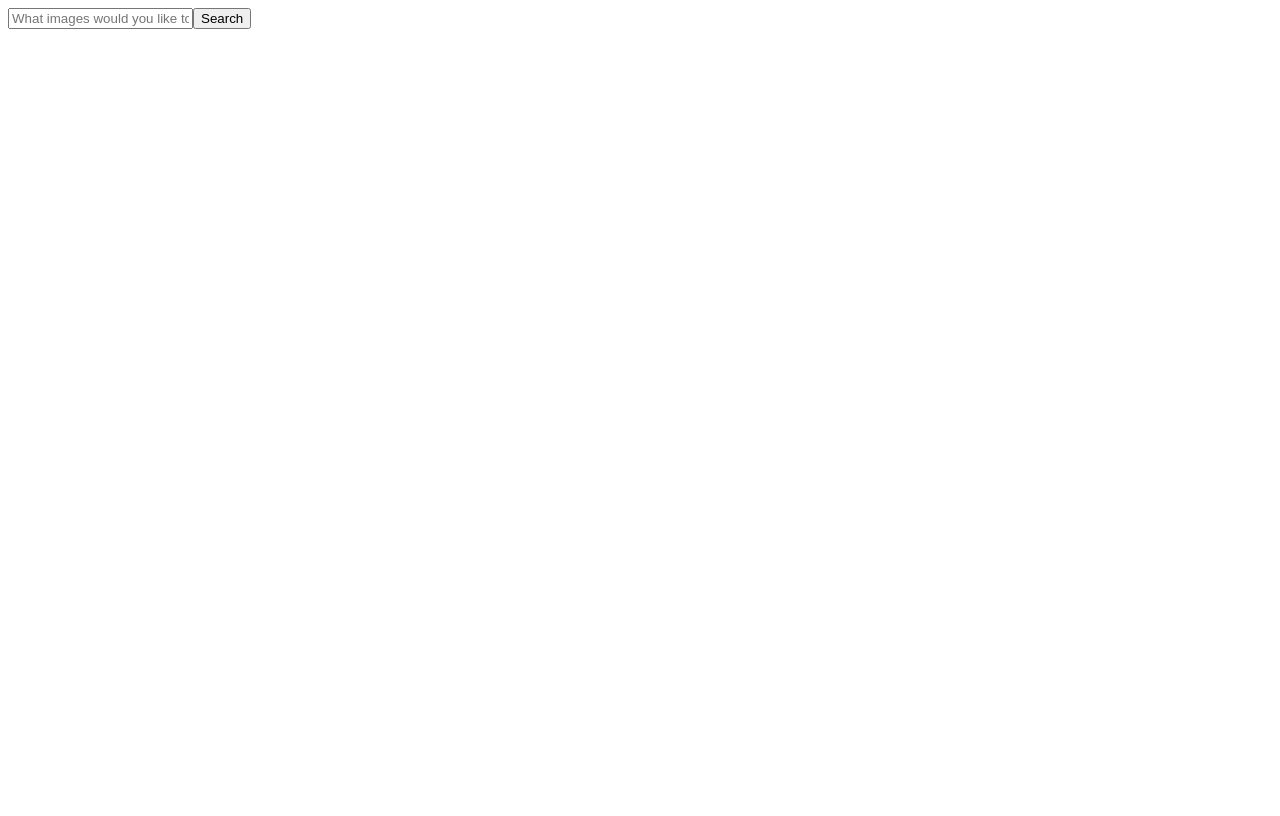
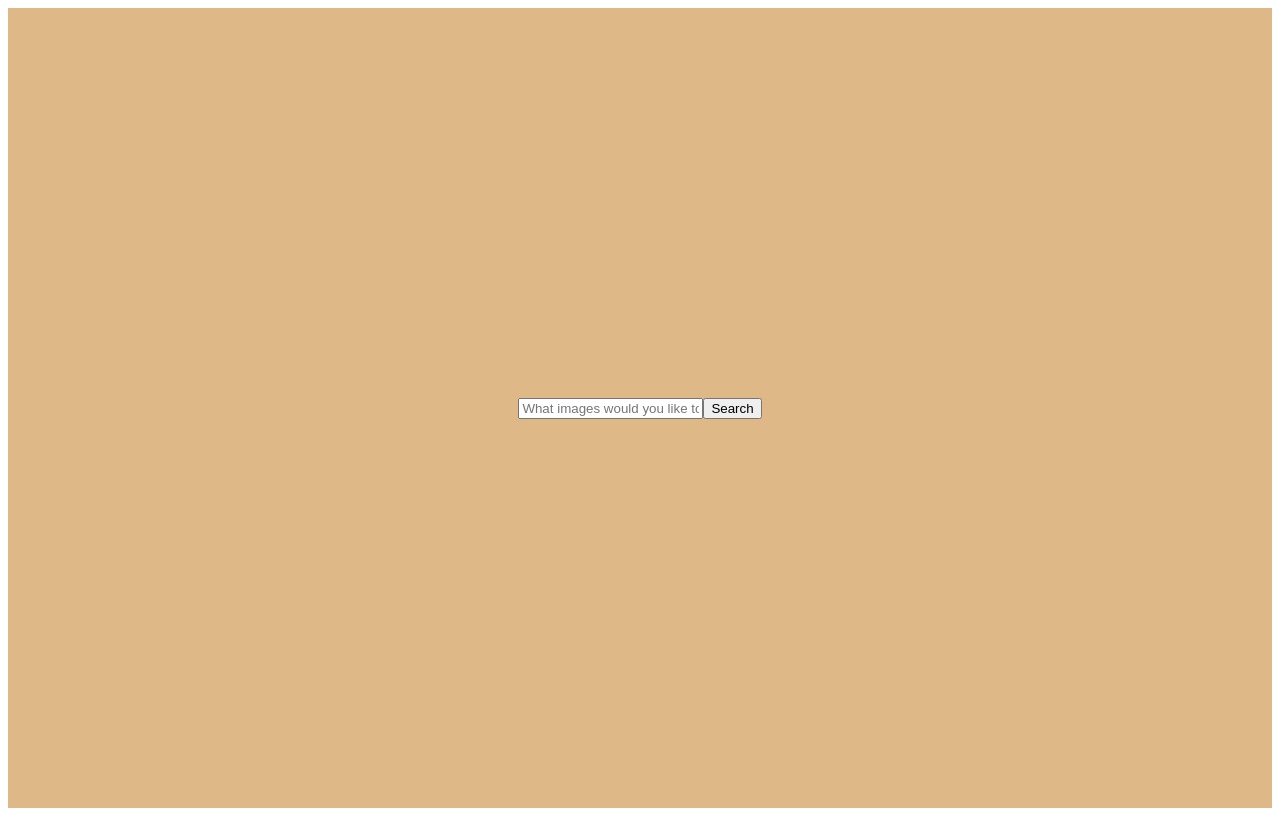
Before and after one commit to yxj0312/js-coding-challenges, a Vue app: page /challenge-8 in a window 1280 px wide. Built offline with nearby package versions, Linux system fonts and the light colour scheme.

Commit message:
Add some styles

```diff
--- a/src/components/AnimatedImageSearch.vue
+++ b/src/components/AnimatedImageSearch.vue
@@ -1,6 +1,6 @@
 <template>
-    <div>
-        <form @submit.prevent="search">
+    <div class="page">
+        <form @submit.prevent="search" class="search-form">
             <input
                 type="text"
                 class="input"
@@ -12,8 +12,8 @@
             </button>
         </form>
         <div class="hero">
-            <div v-if="images">
-                <div v-for="(image, index) in images" :key="`image ${index}`">
+            <div v-if="images" class="hero__container">
+                <div v-for="(image, index) in images" :key="`image ${index}`" class="hero__image">
                     <img :src="image.previewURL" alt="">
                 </div>
             </div>
@@ -40,9 +40,6 @@ import axios from 'axios';
         },
 
         computed: {
-            searchQuery() {
-                return encodeURIComponent(this.query)
-            }
         },
 
         methods: {
@@ -61,8 +58,40 @@ import axios from 'axios';
                                this.isSearching = false;
                             }
                         })
+                } else {
+                    this.images = [];
+                    this.isSearching = false;
                 }
+
             }
         }
     }
 </script>
+
+<style>
+.page {
+    height: 100%;
+    height: 100vh;
+    background:burlywood;
+    display: flex;
+    justify-content: center;
+    align-items: center;
+    flex-direction: column;
+    overflow: hidden;
+}
+
+.hero__container {
+    display: flex;
+    flex-wrap: wrap;
+    justify-content: flex-start;
+    align-items: flex-start;
+    margin-top: 72px;
+    padding: 0 165px;
+}
+
+.hero__image {
+    margin: 0;
+    flex: 0 1 155px;
+}
+
+</style>
```
